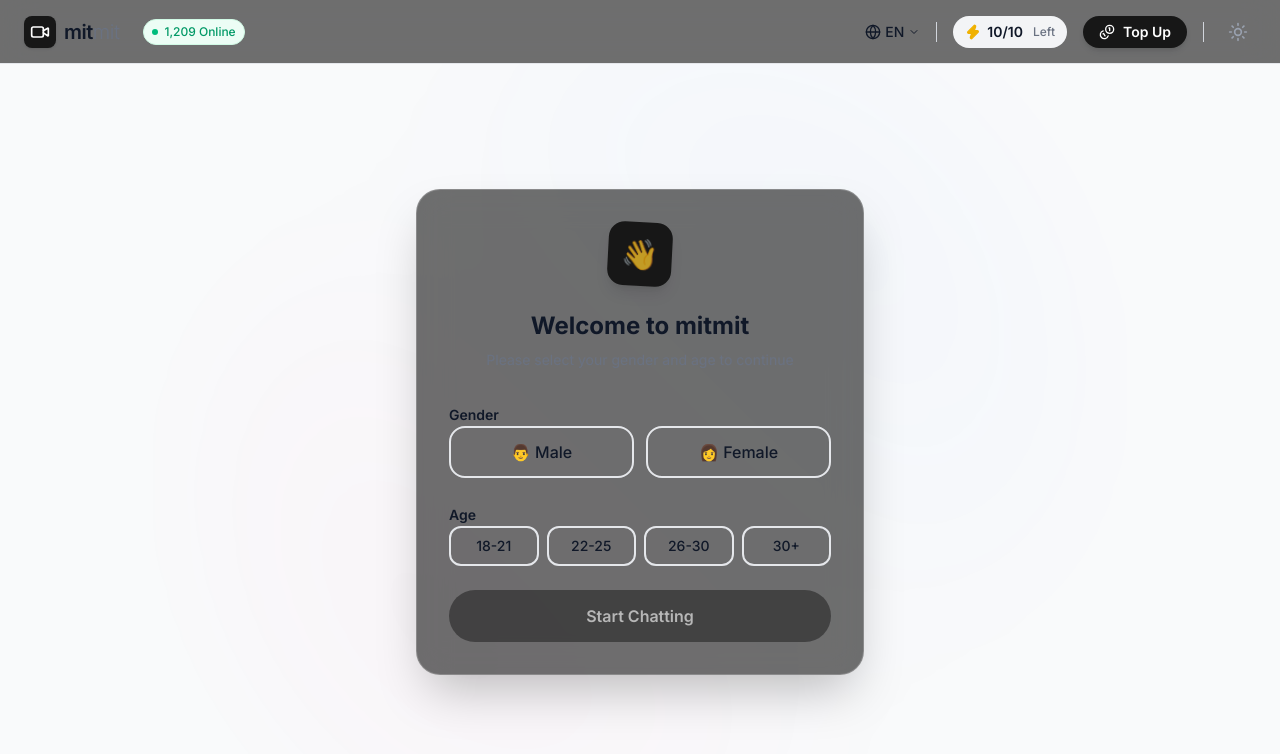
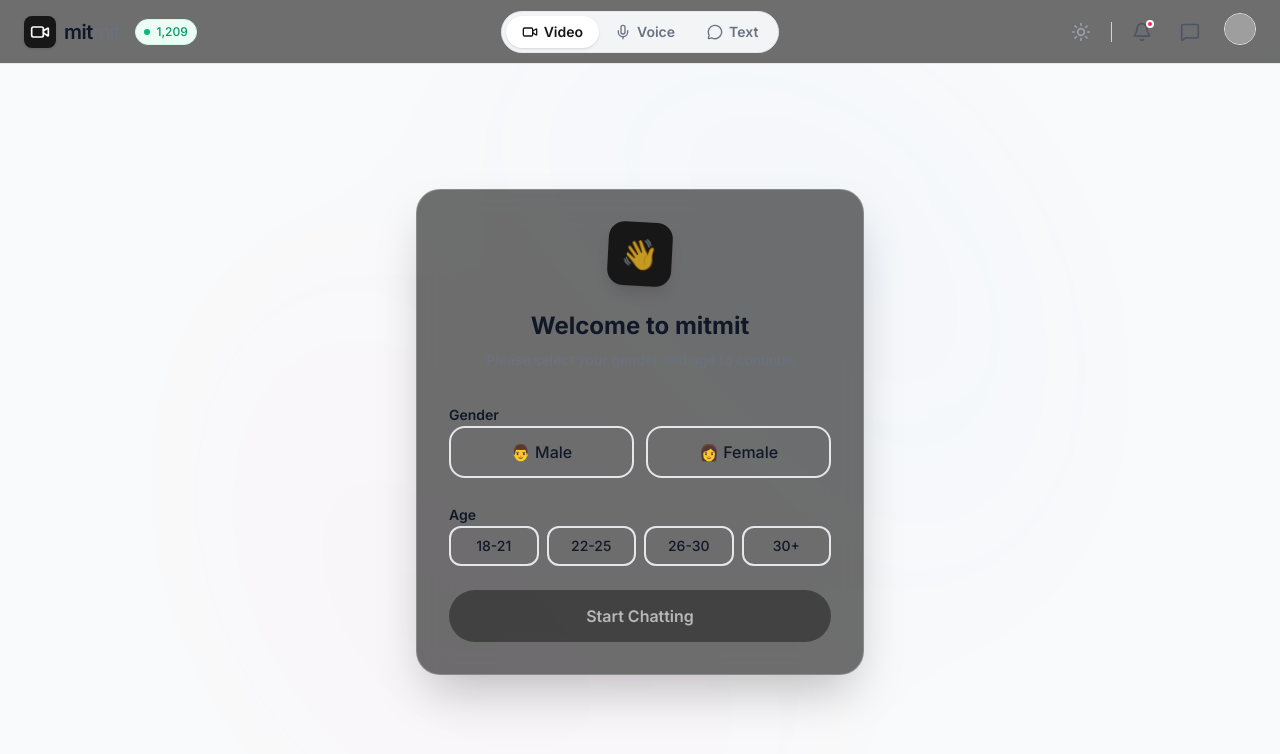
Before and after one commit to thanhdattt2006/mitmit-Live-Chat-Web, a React (Vite) app in the folder frontend/: page /onboarding in a window 1280 px wide. Shown: the top 754 px of the page. Built offline with nearby package versions, Linux system fonts and the light colour scheme; grey boxes are pictures that could not be loaded.

Commit message:
feat, fix: add new 2 type of chat and also remove some old functions

```diff
--- a/frontend/src/App.jsx
+++ b/frontend/src/App.jsx
@@ -6,16 +6,11 @@
 import RoomPage from './pages/RoomPage';
 
 export default function App() {
-  const { theme, updateOnlineCount } = useStore();
+  const { initTheme, updateOnlineCount } = useStore();
 
   useEffect(() => {
-    const root = document.documentElement;
-    if (theme === 'dark') {
-      root.classList.add('dark');
-    } else {
-      root.classList.remove('dark');
-    }
-  }, [theme]);
+    initTheme();
+  }, [initTheme]);
 
   useEffect(() => {
     const interval = setInterval(() => {
@@ -28,7 +23,7 @@
     <BrowserRouter>
       <div className="bg-gray-50 dark:bg-[#0a0a0a] text-gray-900 dark:text-gray-100 h-screen w-screen overflow-hidden flex flex-col antialiased selection:bg-neutral-900 selection:text-white dark:selection:bg-white dark:selection:text-black transition-colors duration-300">
         <Header />
-        <main className="flex-1 flex w-full p-4 gap-4 overflow-hidden relative">
+        <main className="flex-1 flex w-full p-2 sm:p-4 gap-4 overflow-hidden relative">
           <Routes>
             <Route path="/" element={<Navigate to="/onboarding" replace />} />
             <Route path="/onboarding" element={<OnboardingPage />} />
--- a/frontend/src/components/chat/VideoBox.jsx
+++ b/frontend/src/components/chat/VideoBox.jsx
@@ -1,5 +1,5 @@
 import React, { useState, useEffect } from 'react';
-import { Mic, MicOff, Video, VideoOff, Heart, ArrowRight, Loader2 } from 'lucide-react';
+import { Mic, MicOff, Video as VideoIcon, VideoOff, Heart, ArrowRight, Loader2 } from 'lucide-react';
 import useStore from '../../store/useStore';
 import { translations } from '../../utils/translation';
 
@@ -10,7 +10,7 @@
 ];
 
 export default function VideoBox() {
-  const { lang, isMatching, startMatching, setConnected, decreaseQuota, addMessage, clearMessages } = useStore();
+  const { lang, isMatching, startMatching, setConnected, addMessage, clearMessages, callMode } = useStore();
   const t = translations[lang];
 
   const [isMicOn, setIsMicOn] = useState(true);
@@ -35,7 +35,6 @@
   };
 
   const handleNext = () => {
-    decreaseQuota();
     startMatching();
     clearMessages();
     setIsFriend(false);
@@ -55,26 +54,54 @@
     // eslint-disable-next-line react-hooks/exhaustive-deps
   }, []);
 
+  // Force cam off in voice mode
+  useEffect(() => {
+    if (callMode === 'voice') {
+      setIsCamOn(false);
+    }
+  }, [callMode]);
+
   return (
     <section className="flex-1 relative rounded-3xl overflow-hidden bg-neutral-200 dark:bg-neutral-900 border border-gray-200 dark:border-neutral-800 shadow-sm flex items-center justify-center h-full">
 
+      {/* Main Screen */}
+      {callMode === 'video' ? (
+        <>
           <img
             src={strangerImg}
             alt="Stranger"
             className={`absolute inset-0 w-full h-full object-cover transition-opacity duration-500 ${isMatching ? 'opacity-0' : 'opacity-100'}`}
           />
           <div className="absolute inset-0 bg-gradient-to-b from-black/30 via-transparent to-black/60 pointer-events-none"></div>
+        </>
+      ) : (
+        <div className={`absolute inset-0 w-full h-full flex items-center justify-center bg-neutral-100 dark:bg-[#0a0a0a] transition-opacity duration-500 ${isMatching ? 'opacity-0' : 'opacity-100'}`}>
+           <div className="relative flex flex-col items-center">
+             {/* Sound waves CSS pulse */}
+             <div className="absolute inset-0 bg-blue-500/20 rounded-full animate-ping scale-150"></div>
+             <div className="absolute inset-0 bg-blue-500/10 rounded-full animate-ping scale-[2] delay-150"></div>
 
-      <div className={`absolute inset-0 bg-neutral-900/80 backdrop-blur-md flex flex-col items-center justify-center transition-opacity duration-300 text-white z-10 ${isMatching ? 'opacity-100 pointer-events-auto' : 'opacity-0 pointer-events-none'}`}>
+             <img src={strangerImg} alt="Stranger" className="relative z-10 w-32 h-32 rounded-full object-cover border-4 border-white dark:border-neutral-800 shadow-2xl" />
+             <p className="relative z-10 mt-6 font-semibold text-lg">{t.STRANGER} #8429</p>
+           </div>
+        </div>
+      )}
+
+      {/* Loading Overlay */}
+      <div className={`absolute inset-0 bg-neutral-900/80 backdrop-blur-md flex flex-col items-center justify-center transition-opacity duration-300 text-white z-20 ${isMatching ? 'opacity-100 pointer-events-auto' : 'opacity-0 pointer-events-none'}`}>
         <Loader2 className="animate-spin w-10 h-10 mb-3 text-white" />
         <p className="font-medium tracking-wide animate-pulse">{t.FINDING_SOMEONE}</p>
       </div>
 
+      {/* Your Camera PiP (only visible in video mode) */}
+      {callMode === 'video' && (
         <div className="absolute bottom-6 right-6 w-32 h-44 sm:w-40 sm:h-56 bg-neutral-800 rounded-2xl overflow-hidden border-2 border-white/20 shadow-2xl z-10 group cursor-pointer hover:scale-105 transition-transform duration-300">
           <img src="https://images.unsplash.com/photo-1506794778202-cad84cf45f1d?auto=format&fit=crop&w=400&q=80" alt="You" className="w-full h-full object-cover" />
           <div className="absolute bottom-2 left-2 bg-black/50 backdrop-blur-sm px-2 py-0.5 rounded text-[10px] text-white font-medium">{t.YOU}</div>
         </div>
+      )}
 
+      {/* Timer Overlay */}
       {!isMatching && (
         <div className={`absolute top-6 left-1/2 -translate-x-1/2 glass-panel text-neutral-900 dark:text-white px-5 py-1.5 rounded-full shadow-lg border ${timeLeft <= 10 ? 'border-red-500/50 text-red-500' : 'border-white/20 dark:border-white/10'} flex items-center gap-2 z-10 transition-colors`}>
           <div className="w-2 h-2 rounded-full bg-red-500 animate-pulse"></div>
@@ -82,6 +109,7 @@
         </div>
       )}
 
+      {/* Controls */}
       <div className="absolute bottom-6 left-1/2 -translate-x-1/2 glass-panel p-2 rounded-full border border-white/20 dark:border-white/10 shadow-2xl flex items-center gap-2 z-10">
         <button
           onClick={() => setIsMicOn(!isMicOn)}
@@ -92,9 +120,10 @@
 
         <button
           onClick={() => setIsCamOn(!isCamOn)}
-          className={`w-12 h-12 rounded-full flex items-center justify-center text-white backdrop-blur-md transition-all active:scale-90 ${isCamOn ? 'bg-white/20 dark:bg-black/40 hover:bg-white/40 dark:hover:bg-black/60' : 'bg-red-500/80'}`}
+          disabled={callMode === 'voice'}
+          className={`w-12 h-12 rounded-full flex items-center justify-center text-white backdrop-blur-md transition-all active:scale-90 disabled:opacity-50 disabled:cursor-not-allowed ${isCamOn && callMode === 'video' ? 'bg-white/20 dark:bg-black/40 hover:bg-white/40 dark:hover:bg-black/60' : 'bg-red-500/80'}`}
         >
-          {isCamOn ? <Video className="w-5 h-5 fill-current" /> : <VideoOff className="w-5 h-5 fill-current" />}
+          {isCamOn && callMode === 'video' ? <VideoIcon className="w-5 h-5 fill-current" /> : <VideoOff className="w-5 h-5 fill-current" />}
         </button>
 
         <div className="w-px h-8 bg-white/20 mx-1"></div>
--- a/frontend/src/layouts/Header.jsx
+++ b/frontend/src/layouts/Header.jsx
@@ -1,87 +1,76 @@
 import React, { useState } from 'react';
-import { Video, Globe, Zap, Coins, Moon, Sun, ChevronDown, CheckCircle, Loader2 } from 'lucide-react';
+import {
+  Video, Globe, Moon, Sun, ChevronDown,
+  Bell, MessageSquare, User, LogOut, Settings,
+  Mic, MessageCircle, X
+} from 'lucide-react';
 import useStore from '../store/useStore';
 import { translations } from '../utils/translation';
-import Modal from '../components/common/Modal';
 
 export default function Header() {
-  const { theme, toggleTheme, lang, setLang, onlineCount, chatQuota, addQuota } = useStore();
+  const { theme, toggleTheme, lang, setLang, onlineCount, callMode, setCallMode } = useStore();
   const t = translations[lang];
+
   const [showLangDropdown, setShowLangDropdown] = useState(false);
+  const [showProfileDropdown, setShowProfileDropdown] = useState(false);
+  const [isInboxOpen, setIsInboxOpen] = useState(false);
 
-  const [isPaymentOpen, setIsPaymentOpen] = useState(false);
-  const [isPaying, setIsPaying] = useState(false);
-  const [paid, setPaid] = useState(false);
-
-  const handlePayment = () => {
-    setIsPaying(true);
-    setTimeout(() => {
-      setIsPaying(false);
-      setPaid(true);
-      addQuota(100);
-      setTimeout(() => {
-        setIsPaymentOpen(false);
-        setTimeout(() => setPaid(false), 300);
-      }, 1000);
-    }, 1500);
-  };
+  const mockFriends = [
+    { id: 1, name: 'Anna Lee', avatar: 'https://images.unsplash.com/photo-1517841905240-472988babdf9?auto=format&fit=crop&w=100&q=80', lastMsg: 'Hey, are you there?' },
+    { id: 2, name: 'David Kim', avatar: 'https://images.unsplash.com/photo-1506794778202-cad84cf45f1d?auto=format&fit=crop&w=100&q=80', lastMsg: 'Nice talking to you!' },
+    { id: 3, name: 'Sarah Wu', avatar: 'https://images.unsplash.com/photo-1524504388940-b1c1722653e1?auto=format&fit=crop&w=100&q=80', lastMsg: 'Let\'s video call later.' },
+  ];
 
   return (
     <>
-      <header className="h-16 flex items-center justify-between px-6 border-b border-gray-200 dark:border-neutral-800 glass-panel z-20 shrink-0">
-        <div className="flex items-center gap-2 cursor-pointer">
+      <header className="h-16 flex items-center justify-between px-4 sm:px-6 border-b border-gray-200 dark:border-neutral-800 glass-panel z-30 shrink-0">
+
+        {/* Left: Logo */}
+        <div className="flex items-center gap-2 cursor-pointer w-auto lg:w-[200px]">
           <div className="w-8 h-8 bg-neutral-900 dark:bg-white text-white dark:text-neutral-900 rounded-lg flex items-center justify-center font-bold text-lg shadow-sm">
             <Video className="w-5 h-5" />
           </div>
-          <h1 className="font-semibold text-xl tracking-tight">
+          <h1 className="font-semibold text-xl tracking-tight hidden sm:block">
             {t.LOGO_TITLE}<span className="font-light text-gray-500 dark:text-gray-400">{t.LOGO_SUB}</span>
           </h1>
-          <div className="hidden md:flex ml-4 items-center gap-1.5 px-2 py-1 rounded-full bg-emerald-50 dark:bg-emerald-900/20 border border-emerald-100 dark:border-emerald-800/30 text-emerald-600 dark:text-emerald-400 text-xs font-medium">
+          <div className="hidden xl:flex ml-2 items-center gap-1.5 px-2 py-1 rounded-full bg-emerald-50 dark:bg-emerald-900/20 border border-emerald-100 dark:border-emerald-800/30 text-emerald-600 dark:text-emerald-400 text-xs font-medium">
             <div className="w-1.5 h-1.5 rounded-full bg-emerald-500 animate-pulse"></div>
-            {onlineCount.toLocaleString()} {t.ONLINE_COUNT}
+            {onlineCount.toLocaleString()}
           </div>
         </div>
 
-        <div className="flex items-center gap-4">
-          <div className="relative">
+        {/* Center: Call Mode Tabs */}
+        <div className="flex items-center bg-gray-100 dark:bg-neutral-900 p-1 rounded-full border border-gray-200 dark:border-neutral-800">
           <button
-              onClick={() => setShowLangDropdown(!showLangDropdown)}
-              className="flex items-center gap-1 text-sm font-medium hover:text-gray-500 transition-colors"
+            onClick={() => setCallMode('video')}
+            className={`flex items-center gap-1.5 px-4 py-1.5 rounded-full text-sm font-semibold transition-all ${callMode === 'video' ? 'bg-white dark:bg-[#1a1a1a] shadow-sm text-neutral-900 dark:text-white' : 'text-gray-500 hover:text-neutral-900 dark:hover:text-white'}`}
           >
-              <Globe className="w-4 h-4" />
-              <span>{lang.toUpperCase()}</span>
-              <ChevronDown className="w-3 h-3" />
+            <Video className="w-4 h-4" />
+            <span className="hidden sm:inline">Video</span>
           </button>
-
-            {showLangDropdown && (
-              <div className="absolute right-0 mt-2 py-1 w-24 bg-white dark:bg-neutral-900 rounded-xl shadow-lg border border-gray-200 dark:border-neutral-800 z-50">
-                <button onClick={() => { setLang('en'); setShowLangDropdown(false); }} className="w-full px-4 py-2 text-left text-sm hover:bg-gray-100 dark:hover:bg-neutral-800 transition-colors">EN</button>
-                <button onClick={() => { setLang('vi'); setShowLangDropdown(false); }} className="w-full px-4 py-2 text-left text-sm hover:bg-gray-100 dark:hover:bg-neutral-800 transition-colors">VI</button>
-              </div>
-            )}
+          <button
+            onClick={() => setCallMode('voice')}
+            className={`flex items-center gap-1.5 px-4 py-1.5 rounded-full text-sm font-semibold transition-all ${callMode === 'voice' ? 'bg-white dark:bg-[#1a1a1a] shadow-sm text-neutral-900 dark:text-white' : 'text-gray-500 hover:text-neutral-900 dark:hover:text-white'}`}
+          >
+            <Mic className="w-4 h-4" />
+            <span className="hidden sm:inline">Voice</span>
+          </button>
+          <button
+            onClick={() => setCallMode('text')}
+            className={`flex items-center gap-1.5 px-4 py-1.5 rounded-full text-sm font-semibold transition-all ${callMode === 'text' ? 'bg-white dark:bg-[#1a1a1a] shadow-sm text-neutral-900 dark:text-white' : 'text-gray-500 hover:text-neutral-900 dark:hover:text-white'}`}
+          >
+            <MessageCircle className="w-4 h-4" />
+            <span className="hidden sm:inline">Text</span>
+          </button>
         </div>
 
-          <div className="w-px h-5 bg-gray-300 dark:bg-neutral-700"></div>
+        {/* Right: Controls & Profile */}
+        <div className="flex items-center gap-1 sm:gap-3 w-auto lg:w-[200px] justify-end">
 
-          <div className="flex items-center gap-1.5 text-sm font-medium px-3 py-1.5 rounded-full bg-gray-100 dark:bg-neutral-800 transition-colors">
-            <Zap className="w-4 h-4 text-yellow-500 fill-yellow-500" />
-            <span className="font-semibold">{chatQuota}/10</span>
-            <span className="text-gray-500 text-xs ml-1 hidden sm:inline">{t.FREE_CHATS}</span>
-          </div>
-
-          <button
-            onClick={() => setIsPaymentOpen(true)}
-            className="px-4 py-1.5 rounded-full text-sm font-semibold bg-neutral-900 text-white hover:bg-neutral-800 dark:bg-white dark:text-neutral-900 dark:hover:bg-gray-200 transition-all shadow-md hover:shadow-lg active:scale-95 flex items-center gap-2"
-          >
-            <Coins className="w-4 h-4" />
-            <span className="hidden sm:inline">{t.RECHARGE}</span>
-          </button>
-
-          <div className="w-px h-5 bg-gray-300 dark:bg-neutral-700"></div>
-
+          {/* Theme Toggle */}
           <button
             onClick={toggleTheme}
-            className="p-2 rounded-full hover:bg-gray-200 dark:hover:bg-neutral-800 transition-colors group"
+            className="p-2 rounded-full hover:bg-gray-200 dark:hover:bg-neutral-800 transition-colors group hidden sm:block"
           >
             {theme === 'dark' ? (
               <Sun className="w-5 h-5 text-gray-400 group-hover:text-white" />
@@ -89,39 +78,74 @@
               <Moon className="w-5 h-5 text-gray-600 group-hover:text-black" />
             )}
           </button>
+
+          <div className="w-px h-5 bg-gray-300 dark:bg-neutral-700 hidden sm:block"></div>
+
+          {/* Notification */}
+          <button className="p-2 rounded-full hover:bg-gray-200 dark:hover:bg-neutral-800 transition-colors relative">
+            <Bell className="w-5 h-5 text-gray-600 dark:text-gray-300" />
+            <span className="absolute top-1.5 right-1.5 w-2 h-2 bg-rose-500 rounded-full border-2 border-white dark:border-[#0a0a0a]"></span>
+          </button>
+
+          {/* Inbox */}
+          <button
+            onClick={() => setIsInboxOpen(true)}
+            className="p-2 rounded-full hover:bg-gray-200 dark:hover:bg-neutral-800 transition-colors"
+          >
+            <MessageSquare className="w-5 h-5 text-gray-600 dark:text-gray-300" />
+          </button>
+
+          {/* Profile Avatar */}
+          <div className="relative">
+            <button
+              onClick={() => setShowProfileDropdown(!showProfileDropdown)}
+              className="w-8 h-8 rounded-full overflow-hidden border border-gray-200 dark:border-neutral-700 hover:ring-2 hover:ring-neutral-300 dark:hover:ring-neutral-600 transition-all ml-1"
+            >
+              <img src="https://images.unsplash.com/photo-1506794778202-cad84cf45f1d?auto=format&fit=crop&w=100&q=80" alt="Avatar" className="w-full h-full object-cover" />
+            </button>
+
+            {showProfileDropdown && (
+              <div className="absolute right-0 mt-2 py-1 w-40 bg-white dark:bg-neutral-900 rounded-xl shadow-lg border border-gray-200 dark:border-neutral-800 z-50">
+                <button className="w-full px-4 py-2 text-left text-sm flex items-center gap-2 hover:bg-gray-100 dark:hover:bg-neutral-800 transition-colors">
+                  <User className="w-4 h-4" /> Profile
+                </button>
+                <button className="w-full px-4 py-2 text-left text-sm flex items-center gap-2 hover:bg-gray-100 dark:hover:bg-neutral-800 transition-colors">
+                  <Settings className="w-4 h-4" /> Settings
+                </button>
+                <div className="h-px bg-gray-200 dark:bg-neutral-800 my-1"></div>
+                <button className="w-full px-4 py-2 text-left text-sm flex items-center gap-2 text-rose-500 hover:bg-rose-50 dark:hover:bg-rose-500/10 transition-colors">
+                  <LogOut className="w-4 h-4" /> Logout
+                </button>
+              </div>
+            )}
+          </div>
         </div>
       </header>
 
-      <Modal isOpen={isPaymentOpen} onClose={() => !isPaying && setIsPaymentOpen(false)} title={t.PAYMENT_TITLE}>
-        <div className="flex flex-col gap-4">
-          <div className="text-center mb-2">
-             <div className="inline-flex items-center justify-center w-12 h-12 bg-yellow-100 dark:bg-yellow-900/30 text-yellow-600 rounded-full mb-3">
-               <Coins className="w-6 h-6" />
+      {/* Slide-over Drawer for Inbox */}
+      <div className={`fixed inset-0 z-50 transition-opacity duration-300 ${isInboxOpen ? 'opacity-100 pointer-events-auto' : 'opacity-0 pointer-events-none'}`}>
+        <div className="absolute inset-0 bg-black/60 backdrop-blur-sm" onClick={() => setIsInboxOpen(false)}></div>
+        <div className={`absolute top-0 right-0 h-full w-full sm:w-80 bg-white dark:bg-[#141414] shadow-2xl border-l border-gray-200 dark:border-neutral-800 transform transition-transform duration-300 ease-out flex flex-col ${isInboxOpen ? 'translate-x-0' : 'translate-x-full'}`}>
+          <div className="px-5 py-4 border-b border-gray-100 dark:border-neutral-800 flex justify-between items-center bg-gray-50/50 dark:bg-neutral-900/50 backdrop-blur-sm">
+            <h2 className="font-bold text-lg">Inbox</h2>
+            <button onClick={() => setIsInboxOpen(false)} className="p-1.5 rounded-full hover:bg-gray-200 dark:hover:bg-neutral-800 transition-colors">
+              <X className="w-5 h-5" />
+            </button>
           </div>
-             <p className="text-sm text-gray-500 dark:text-gray-400">{t.PAYMENT_DESC}</p>
+          <div className="flex-1 overflow-y-auto p-2">
+            {mockFriends.map(friend => (
+              <div key={friend.id} className="flex items-center gap-3 p-3 rounded-2xl hover:bg-gray-100 dark:hover:bg-neutral-800/50 cursor-pointer transition-colors mb-1">
+                <img src={friend.avatar} alt={friend.name} className="w-12 h-12 rounded-full object-cover border border-gray-200 dark:border-neutral-700" />
+                <div className="flex-1 min-w-0">
+                  <h4 className="font-semibold text-sm truncate">{friend.name}</h4>
+                  <p className="text-xs text-gray-500 truncate">{friend.lastMsg}</p>
                 </div>
-          <div className="grid grid-cols-2 gap-3">
-             <div className="border-2 border-gray-200 dark:border-neutral-800 rounded-2xl p-4 cursor-pointer hover:border-neutral-900 dark:hover:border-white transition-colors">
-               <h3 className="font-bold text-lg mb-1">100 <span className="text-xs text-gray-500">{t.COINS}</span></h3>
-               <p className="text-sm font-semibold text-neutral-900 dark:text-white">$4.99</p>
+                <div className="w-2 h-2 bg-blue-500 rounded-full"></div>
               </div>
-             <div className="border-2 border-neutral-900 dark:border-white bg-neutral-50 dark:bg-neutral-900 rounded-2xl p-4 cursor-pointer relative overflow-hidden">
-               <div className="absolute top-0 right-0 bg-neutral-900 dark:bg-white text-white dark:text-neutral-900 text-[10px] font-bold px-2 py-0.5 rounded-bl-lg">BEST VALUE</div>
-               <h3 className="font-bold text-lg mb-1">500 <span className="text-xs text-gray-500">{t.COINS}</span></h3>
-               <p className="text-sm font-semibold text-neutral-900 dark:text-white">$19.99</p>
+            ))}
           </div>
         </div>
-          <button
-            onClick={handlePayment}
-            disabled={isPaying || paid}
-            className={`w-full py-3 mt-2 rounded-2xl font-bold transition-all shadow-xl flex items-center justify-center gap-2 ${paid ? 'bg-green-500 text-white' : 'bg-neutral-900 dark:bg-white text-white dark:text-neutral-900 hover:scale-[1.02] active:scale-95'}`}
-          >
-            {isPaying ? <><Loader2 className="w-5 h-5 animate-spin" /> Đang xử lý...</> :
-             paid ? <><CheckCircle className="w-5 h-5" /> Thành công!</> :
-             t.PAY_NOW}
-          </button>
       </div>
-      </Modal>
     </>
   );
 }
--- a/frontend/src/pages/RoomPage.jsx
+++ b/frontend/src/pages/RoomPage.jsx
@@ -9,7 +9,7 @@
 
 export default function RoomPage() {
   const navigate = useNavigate();
-  const { userInfo, lang } = useStore();
+  const { userInfo, lang, callMode } = useStore();
   const t = translations[lang];
 
   useEffect(() => {
@@ -21,10 +21,15 @@
   if (!userInfo) return null;
 
   return (
-    <div className="flex-1 flex flex-col lg:flex-row w-full gap-4 overflow-hidden">
-      <VideoBox />
+    <div className="flex-1 flex flex-col lg:flex-row w-full gap-4 overflow-hidden relative">
 
-      <section className="w-full lg:max-w-[350px] xl:max-w-[400px] flex flex-col bg-white dark:bg-[#141414] rounded-3xl border border-gray-200 dark:border-neutral-800 shadow-sm overflow-hidden h-full flex-shrink-0">
+      {/* LEFT: Video/Voice Area */}
+      {callMode !== 'text' && (
+        <VideoBox />
+      )}
+
+      {/* RIGHT: Chat Area */}
+      <section className={`w-full flex flex-col bg-white dark:bg-[#141414] rounded-3xl border border-gray-200 dark:border-neutral-800 shadow-sm overflow-hidden h-full flex-shrink-0 transition-all duration-500 ${callMode === 'text' ? 'lg:w-[60%] mx-auto' : 'lg:w-[30%] lg:min-w-[350px] lg:max-w-[400px]'}`}>
         <div className="px-5 py-4 border-b border-gray-100 dark:border-neutral-800 flex justify-between items-center bg-gray-50/50 dark:bg-neutral-900/50 backdrop-blur-sm z-10 relative">
           <div className="flex items-center gap-3">
             <div className="relative">
--- a/frontend/src/store/useStore.js
+++ b/frontend/src/store/useStore.js
@@ -6,25 +6,44 @@
     (set, get) => ({
       // Theme
       theme: 'dark', // default
-      toggleTheme: () => set((state) => ({ theme: state.theme === 'dark' ? 'light' : 'dark' })),
+      toggleTheme: () => {
+        const newTheme = get().theme === 'dark' ? 'light' : 'dark';
+        set({ theme: newTheme });
+        const root = document.documentElement;
+        if (newTheme === 'dark') {
+          root.classList.add('dark');
+        } else {
+          root.classList.remove('dark');
+        }
+      },
+
+      initTheme: () => {
+        const root = document.documentElement;
+        if (get().theme === 'dark') {
+          root.classList.add('dark');
+        } else {
+          root.classList.remove('dark');
+        }
+      },
 
       // Language
       lang: 'en',
       setLang: (lang) => set({ lang }),
 
-      // User Info (Onboarding)
-      userInfo: null, // { gender: 'male', age: '18-21' }
+      // User Info
+      userInfo: null,
       setUserInfo: (info) => set({ userInfo: info }),
 
       // Global stats
       onlineCount: 1204,
       updateOnlineCount: () => set((state) => {
-        const change = Math.floor(Math.random() * 11) - 5; // -5 to +5
+        const change = Math.floor(Math.random() * 11) - 5;
         return { onlineCount: Math.max(1000, state.onlineCount + change) };
       }),
-      chatQuota: 10,
-      decreaseQuota: () => set((state) => ({ chatQuota: Math.max(0, state.chatQuota - 1) })),
-      addQuota: (amount) => set((state) => ({ chatQuota: state.chatQuota + amount })),
+
+      // Call Mode: 'video' | 'voice' | 'text'
+      callMode: 'video',
+      setCallMode: (mode) => set({ callMode: mode }),
 
       // Call State
       isMatching: false,
@@ -39,7 +58,7 @@
     }),
     {
       name: 'mitmit-storage',
-      partialize: (state) => ({ theme: state.theme, lang: state.lang, userInfo: state.userInfo }),
+      partialize: (state) => ({ theme: state.theme, lang: state.lang, userInfo: state.userInfo, callMode: state.callMode }),
     }
   )
 );
```
Lines whose indentation alone changed are shown as unchanged.
